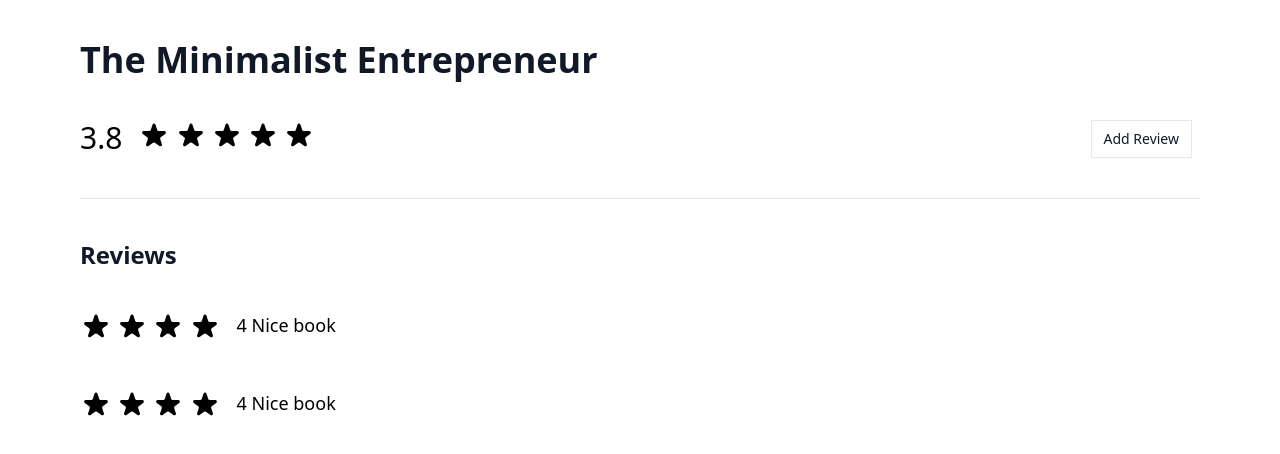
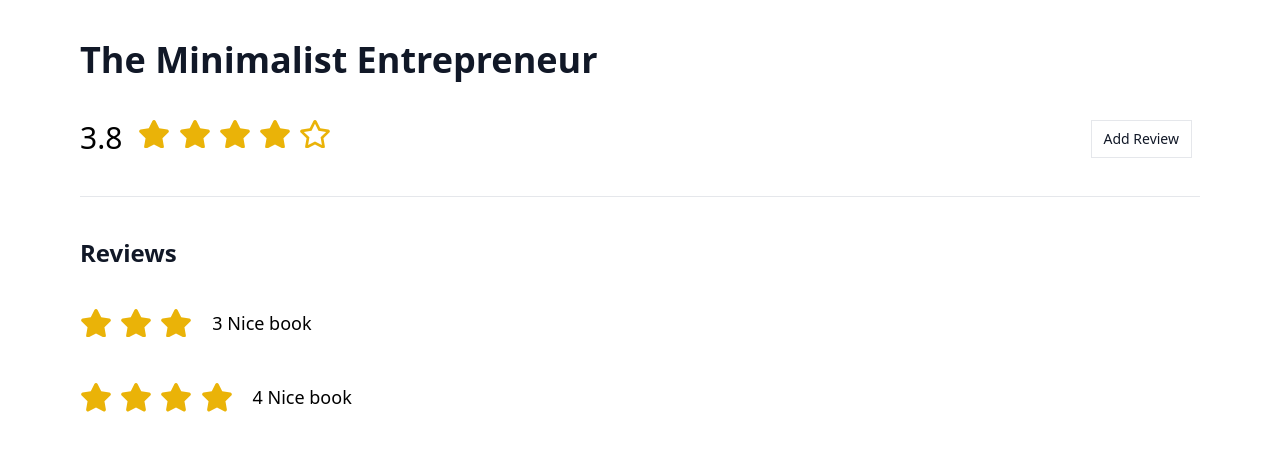
Before and after one commit to yosephoche/code-challenge, a plain HTML site: page frontend/index.html in a window 1280 px wide. Drawn offline with nearby package versions, Linux system fonts and the light colour scheme.

Commit message:
fill star color

```diff
--- a/frontend/index.html
+++ b/frontend/index.html
@@ -24,29 +24,30 @@
                 </div>
                 <div>
                     <button type="button">
-                        <svg fill="fill-blue-500" xmlns="http://www.w3.org/2000/svg" class="h-8 w-8" viewBox="0 0 20 20">
-                            <path d="M9.049 2.927c.3-.921 1.603-.921 1.902 0l1.07 3.292a1 1 0 00.95.69h3.462c.969 0 1.371 1.24.588 1.81l-2.8 2.034a1 1 0 00-.364 1.118l1.07 3.292c.3.921-.755 1.688-1.54 1.118l-2.8-2.034a1 1 0 00-1.175 0l-2.8 2.034c-.784.57-1.838-.197-1.539-1.118l1.07-3.292a1 1 0 00-.364-1.118L2.98 8.72c-.783-.57-.38-1.81.588-1.81h3.461a1 1 0 00.951-.69l1.07-3.292z" />
+                        <svg aria-hidden="true" focusable="false" data-prefix="fas" data-icon="star" class="w-8 text-yellow-500 mr-1" role="img" xmlns="http://www.w3.org/2000/svg" viewBox="0 0 576 512">
+                            <path fill="currentColor" d="M259.3 17.8L194 150.2 47.9 171.5c-26.2 3.8-36.7 36.1-17.7 54.6l105.7 103-25 145.5c-4.5 26.3 23.2 46 46.4 33.7L288 439.6l130.7 68.7c23.2 12.2 50.9-7.4 46.4-33.7l-25-145.5 105.7-103c19-18.5 8.5-50.8-17.7-54.6L382 150.2 316.7 17.8c-11.7-23.6-45.6-23.9-57.4 0z"></path>
+                        </svg>
+
+                    </button>
+                    <button type="button">
+                        <svg aria-hidden="true" focusable="false" data-prefix="fas" data-icon="star" class="w-8 text-yellow-500 mr-1" role="img" xmlns="http://www.w3.org/2000/svg" viewBox="0 0 576 512">
+                            <path fill="currentColor" d="M259.3 17.8L194 150.2 47.9 171.5c-26.2 3.8-36.7 36.1-17.7 54.6l105.7 103-25 145.5c-4.5 26.3 23.2 46 46.4 33.7L288 439.6l130.7 68.7c23.2 12.2 50.9-7.4 46.4-33.7l-25-145.5 105.7-103c19-18.5 8.5-50.8-17.7-54.6L382 150.2 316.7 17.8c-11.7-23.6-45.6-23.9-57.4 0z"></path>
                         </svg>
                     </button>
                     <button type="button">
-                        <svg fill="fill-blue-500" xmlns="http://www.w3.org/2000/svg" class="h-8 w-8" viewBox="0 0 20 20">
-                            <path d="M9.049 2.927c.3-.921 1.603-.921 1.902 0l1.07 3.292a1 1 0 00.95.69h3.462c.969 0 1.371 1.24.588 1.81l-2.8 2.034a1 1 0 00-.364 1.118l1.07 3.292c.3.921-.755 1.688-1.54 1.118l-2.8-2.034a1 1 0 00-1.175 0l-2.8 2.034c-.784.57-1.838-.197-1.539-1.118l1.07-3.292a1 1 0 00-.364-1.118L2.98 8.72c-.783-.57-.38-1.81.588-1.81h3.461a1 1 0 00.951-.69l1.07-3.292z" />
+                        <svg aria-hidden="true" focusable="false" data-prefix="fas" data-icon="star" class="w-8 text-yellow-500 mr-1" role="img" xmlns="http://www.w3.org/2000/svg" viewBox="0 0 576 512">
+                            <path fill="currentColor" d="M259.3 17.8L194 150.2 47.9 171.5c-26.2 3.8-36.7 36.1-17.7 54.6l105.7 103-25 145.5c-4.5 26.3 23.2 46 46.4 33.7L288 439.6l130.7 68.7c23.2 12.2 50.9-7.4 46.4-33.7l-25-145.5 105.7-103c19-18.5 8.5-50.8-17.7-54.6L382 150.2 316.7 17.8c-11.7-23.6-45.6-23.9-57.4 0z"></path>
                         </svg>
                     </button>
                     <button type="button">
-                        <svg fill="fill-blue-500" xmlns="http://www.w3.org/2000/svg" class="h-8 w-8" viewBox="0 0 20 20">
-                            <path d="M9.049 2.927c.3-.921 1.603-.921 1.902 0l1.07 3.292a1 1 0 00.95.69h3.462c.969 0 1.371 1.24.588 1.81l-2.8 2.034a1 1 0 00-.364 1.118l1.07 3.292c.3.921-.755 1.688-1.54 1.118l-2.8-2.034a1 1 0 00-1.175 0l-2.8 2.034c-.784.57-1.838-.197-1.539-1.118l1.07-3.292a1 1 0 00-.364-1.118L2.98 8.72c-.783-.57-.38-1.81.588-1.81h3.461a1 1 0 00.951-.69l1.07-3.292z" />
+                        <svg aria-hidden="true" focusable="false" data-prefix="fas" data-icon="star" class="w-8 text-yellow-500 mr-1" role="img" xmlns="http://www.w3.org/2000/svg" viewBox="0 0 576 512">
+                            <path fill="currentColor" d="M259.3 17.8L194 150.2 47.9 171.5c-26.2 3.8-36.7 36.1-17.7 54.6l105.7 103-25 145.5c-4.5 26.3 23.2 46 46.4 33.7L288 439.6l130.7 68.7c23.2 12.2 50.9-7.4 46.4-33.7l-25-145.5 105.7-103c19-18.5 8.5-50.8-17.7-54.6L382 150.2 316.7 17.8c-11.7-23.6-45.6-23.9-57.4 0z"></path>
                         </svg>
                     </button>
                     <button type="button">
-                        <svg fill="fill-blue-500" xmlns="http://www.w3.org/2000/svg" class="h-8 w-8" viewBox="0 0 20 20">
-                            <path d="M9.049 2.927c.3-.921 1.603-.921 1.902 0l1.07 3.292a1 1 0 00.95.69h3.462c.969 0 1.371 1.24.588 1.81l-2.8 2.034a1 1 0 00-.364 1.118l1.07 3.292c.3.921-.755 1.688-1.54 1.118l-2.8-2.034a1 1 0 00-1.175 0l-2.8 2.034c-.784.57-1.838-.197-1.539-1.118l1.07-3.292a1 1 0 00-.364-1.118L2.98 8.72c-.783-.57-.38-1.81.588-1.81h3.461a1 1 0 00.951-.69l1.07-3.292z" />
-                        </svg>
-                    </button>
-                    <button type="button">
-                        <svg fill="fill-blue-500" xmlns="http://www.w3.org/2000/svg" class="h-8 w-8" viewBox="0 0 20 20">
-                            <path d="M9.049 2.927c.3-.921 1.603-.921 1.902 0l1.07 3.292a1 1 0 00.95.69h3.462c.969 0 1.371 1.24.588 1.81l-2.8 2.034a1 1 0 00-.364 1.118l1.07 3.292c.3.921-.755 1.688-1.54 1.118l-2.8-2.034a1 1 0 00-1.175 0l-2.8 2.034c-.784.57-1.838-.197-1.539-1.118l1.07-3.292a1 1 0 00-.364-1.118L2.98 8.72c-.783-.57-.38-1.81.588-1.81h3.461a1 1 0 00.951-.69l1.07-3.292z" />
-                        </svg>
+                        <svg aria-hidden="true" focusable="false" data-prefix="far" data-icon="star" class="w-8 text-yellow-500 mr-1" role="img" xmlns="http://www.w3.org/2000/svg" viewBox="0 0 576 512">
+                            <path fill="currentColor" d="M528.1 171.5L382 150.2 316.7 17.8c-11.7-23.6-45.6-23.9-57.4 0L194 150.2 47.9 171.5c-26.2 3.8-36.7 36.1-17.7 54.6l105.7 103-25 145.5c-4.5 26.3 23.2 46 46.4 33.7L288 439.6l130.7 68.7c23.2 12.2 50.9-7.4 46.4-33.7l-25-145.5 105.7-103c19-18.5 8.5-50.8-17.7-54.6zM388.6 312.3l23.7 138.4L288 385.4l-124.3 65.3 23.7-138.4-100.6-98 139-20.2 62.2-126 62.2 126 139 20.2-100.6 98z"></path>
+                          </svg>
                     </button>
 
                 </div>
@@ -64,52 +65,46 @@
                 <div class="flex content-center space-x-4 mb-10">
                     <div>
                         <button type="button">
-                            <svg fill="fill-blue-500" xmlns="http://www.w3.org/2000/svg" class="h-8 w-8" viewBox="0 0 20 20">
-                                <path d="M9.049 2.927c.3-.921 1.603-.921 1.902 0l1.07 3.292a1 1 0 00.95.69h3.462c.969 0 1.371 1.24.588 1.81l-2.8 2.034a1 1 0 00-.364 1.118l1.07 3.292c.3.921-.755 1.688-1.54 1.118l-2.8-2.034a1 1 0 00-1.175 0l-2.8 2.034c-.784.57-1.838-.197-1.539-1.118l1.07-3.292a1 1 0 00-.364-1.118L2.98 8.72c-.783-.57-.38-1.81.588-1.81h3.461a1 1 0 00.951-.69l1.07-3.292z" />
+                            <svg aria-hidden="true" focusable="false" data-prefix="fas" data-icon="star" class="w-8 text-yellow-500 mr-1" role="img" xmlns="http://www.w3.org/2000/svg" viewBox="0 0 576 512">
+                                <path fill="currentColor" d="M259.3 17.8L194 150.2 47.9 171.5c-26.2 3.8-36.7 36.1-17.7 54.6l105.7 103-25 145.5c-4.5 26.3 23.2 46 46.4 33.7L288 439.6l130.7 68.7c23.2 12.2 50.9-7.4 46.4-33.7l-25-145.5 105.7-103c19-18.5 8.5-50.8-17.7-54.6L382 150.2 316.7 17.8c-11.7-23.6-45.6-23.9-57.4 0z"></path>
                             </svg>
                         </button>
                         <button type="button">
-                            <svg fill="fill-blue-500" xmlns="http://www.w3.org/2000/svg" class="h-8 w-8" viewBox="0 0 20 20">
-                                <path d="M9.049 2.927c.3-.921 1.603-.921 1.902 0l1.07 3.292a1 1 0 00.95.69h3.462c.969 0 1.371 1.24.588 1.81l-2.8 2.034a1 1 0 00-.364 1.118l1.07 3.292c.3.921-.755 1.688-1.54 1.118l-2.8-2.034a1 1 0 00-1.175 0l-2.8 2.034c-.784.57-1.838-.197-1.539-1.118l1.07-3.292a1 1 0 00-.364-1.118L2.98 8.72c-.783-.57-.38-1.81.588-1.81h3.461a1 1 0 00.951-.69l1.07-3.292z" />
+                            <svg aria-hidden="true" focusable="false" data-prefix="fas" data-icon="star" class="w-8 text-yellow-500 mr-1" role="img" xmlns="http://www.w3.org/2000/svg" viewBox="0 0 576 512">
+                                <path fill="currentColor" d="M259.3 17.8L194 150.2 47.9 171.5c-26.2 3.8-36.7 36.1-17.7 54.6l105.7 103-25 145.5c-4.5 26.3 23.2 46 46.4 33.7L288 439.6l130.7 68.7c23.2 12.2 50.9-7.4 46.4-33.7l-25-145.5 105.7-103c19-18.5 8.5-50.8-17.7-54.6L382 150.2 316.7 17.8c-11.7-23.6-45.6-23.9-57.4 0z"></path>
                             </svg>
                         </button>
                         <button type="button">
-                            <svg fill="fill-blue-500" xmlns="http://www.w3.org/2000/svg" class="h-8 w-8" viewBox="0 0 20 20">
-                                <path d="M9.049 2.927c.3-.921 1.603-.921 1.902 0l1.07 3.292a1 1 0 00.95.69h3.462c.969 0 1.371 1.24.588 1.81l-2.8 2.034a1 1 0 00-.364 1.118l1.07 3.292c.3.921-.755 1.688-1.54 1.118l-2.8-2.034a1 1 0 00-1.175 0l-2.8 2.034c-.784.57-1.838-.197-1.539-1.118l1.07-3.292a1 1 0 00-.364-1.118L2.98 8.72c-.783-.57-.38-1.81.588-1.81h3.461a1 1 0 00.951-.69l1.07-3.292z" />
+                            <svg aria-hidden="true" focusable="false" data-prefix="fas" data-icon="star" class="w-8 text-yellow-500 mr-1" role="img" xmlns="http://www.w3.org/2000/svg" viewBox="0 0 576 512">
+                                <path fill="currentColor" d="M259.3 17.8L194 150.2 47.9 171.5c-26.2 3.8-36.7 36.1-17.7 54.6l105.7 103-25 145.5c-4.5 26.3 23.2 46 46.4 33.7L288 439.6l130.7 68.7c23.2 12.2 50.9-7.4 46.4-33.7l-25-145.5 105.7-103c19-18.5 8.5-50.8-17.7-54.6L382 150.2 316.7 17.8c-11.7-23.6-45.6-23.9-57.4 0z"></path>
                             </svg>
                         </button>
-                        <button type="button">
-                            <svg fill="fill-blue-500" xmlns="http://www.w3.org/2000/svg" class="h-8 w-8" viewBox="0 0 20 20">
-                                <path d="M9.049 2.927c.3-.921 1.603-.921 1.902 0l1.07 3.292a1 1 0 00.95.69h3.462c.969 0 1.371 1.24.588 1.81l-2.8 2.034a1 1 0 00-.364 1.118l1.07 3.292c.3.921-.755 1.688-1.54 1.118l-2.8-2.034a1 1 0 00-1.175 0l-2.8 2.034c-.784.57-1.838-.197-1.539-1.118l1.07-3.292a1 1 0 00-.364-1.118L2.98 8.72c-.783-.57-.38-1.81.588-1.81h3.461a1 1 0 00.951-.69l1.07-3.292z" />
-                            </svg>
-                        </button>
-
                     </div>
                     <div class="">
-                        <span class="text-lg decoration-auto">4 Nice book</span>
+                        <span class="text-lg decoration-auto">3 Nice book</span>
                     </div>
                 </div>
 
                 <div class="flex content-center space-x-4 mb-10">
                     <div>
                         <button type="button">
-                            <svg fill="fill-blue-500" xmlns="http://www.w3.org/2000/svg" class="h-8 w-8" viewBox="0 0 20 20">
-                                <path d="M9.049 2.927c.3-.921 1.603-.921 1.902 0l1.07 3.292a1 1 0 00.95.69h3.462c.969 0 1.371 1.24.588 1.81l-2.8 2.034a1 1 0 00-.364 1.118l1.07 3.292c.3.921-.755 1.688-1.54 1.118l-2.8-2.034a1 1 0 00-1.175 0l-2.8 2.034c-.784.57-1.838-.197-1.539-1.118l1.07-3.292a1 1 0 00-.364-1.118L2.98 8.72c-.783-.57-.38-1.81.588-1.81h3.461a1 1 0 00.951-.69l1.07-3.292z" />
+                            <svg aria-hidden="true" focusable="false" data-prefix="fas" data-icon="star" class="w-8 text-yellow-500 mr-1" role="img" xmlns="http://www.w3.org/2000/svg" viewBox="0 0 576 512">
+                                <path fill="currentColor" d="M259.3 17.8L194 150.2 47.9 171.5c-26.2 3.8-36.7 36.1-17.7 54.6l105.7 103-25 145.5c-4.5 26.3 23.2 46 46.4 33.7L288 439.6l130.7 68.7c23.2 12.2 50.9-7.4 46.4-33.7l-25-145.5 105.7-103c19-18.5 8.5-50.8-17.7-54.6L382 150.2 316.7 17.8c-11.7-23.6-45.6-23.9-57.4 0z"></path>
                             </svg>
                         </button>
                         <button type="button">
-                            <svg fill="fill-blue-500" xmlns="http://www.w3.org/2000/svg" class="h-8 w-8" viewBox="0 0 20 20">
-                                <path d="M9.049 2.927c.3-.921 1.603-.921 1.902 0l1.07 3.292a1 1 0 00.95.69h3.462c.969 0 1.371 1.24.588 1.81l-2.8 2.034a1 1 0 00-.364 1.118l1.07 3.292c.3.921-.755 1.688-1.54 1.118l-2.8-2.034a1 1 0 00-1.175 0l-2.8 2.034c-.784.57-1.838-.197-1.539-1.118l1.07-3.292a1 1 0 00-.364-1.118L2.98 8.72c-.783-.57-.38-1.81.588-1.81h3.461a1 1 0 00.951-.69l1.07-3.292z" />
+                            <svg aria-hidden="true" focusable="false" data-prefix="fas" data-icon="star" class="w-8 text-yellow-500 mr-1" role="img" xmlns="http://www.w3.org/2000/svg" viewBox="0 0 576 512">
+                                <path fill="currentColor" d="M259.3 17.8L194 150.2 47.9 171.5c-26.2 3.8-36.7 36.1-17.7 54.6l105.7 103-25 145.5c-4.5 26.3 23.2 46 46.4 33.7L288 439.6l130.7 68.7c23.2 12.2 50.9-7.4 46.4-33.7l-25-145.5 105.7-103c19-18.5 8.5-50.8-17.7-54.6L382 150.2 316.7 17.8c-11.7-23.6-45.6-23.9-57.4 0z"></path>
                             </svg>
                         </button>
                         <button type="button">
-                            <svg fill="fill-blue-500" xmlns="http://www.w3.org/2000/svg" class="h-8 w-8" viewBox="0 0 20 20">
-                                <path d="M9.049 2.927c.3-.921 1.603-.921 1.902 0l1.07 3.292a1 1 0 00.95.69h3.462c.969 0 1.371 1.24.588 1.81l-2.8 2.034a1 1 0 00-.364 1.118l1.07 3.292c.3.921-.755 1.688-1.54 1.118l-2.8-2.034a1 1 0 00-1.175 0l-2.8 2.034c-.784.57-1.838-.197-1.539-1.118l1.07-3.292a1 1 0 00-.364-1.118L2.98 8.72c-.783-.57-.38-1.81.588-1.81h3.461a1 1 0 00.951-.69l1.07-3.292z" />
+                            <svg aria-hidden="true" focusable="false" data-prefix="fas" data-icon="star" class="w-8 text-yellow-500 mr-1" role="img" xmlns="http://www.w3.org/2000/svg" viewBox="0 0 576 512">
+                                <path fill="currentColor" d="M259.3 17.8L194 150.2 47.9 171.5c-26.2 3.8-36.7 36.1-17.7 54.6l105.7 103-25 145.5c-4.5 26.3 23.2 46 46.4 33.7L288 439.6l130.7 68.7c23.2 12.2 50.9-7.4 46.4-33.7l-25-145.5 105.7-103c19-18.5 8.5-50.8-17.7-54.6L382 150.2 316.7 17.8c-11.7-23.6-45.6-23.9-57.4 0z"></path>
                             </svg>
                         </button>
                         <button type="button">
-                            <svg fill="fill-blue-500" xmlns="http://www.w3.org/2000/svg" class="h-8 w-8" viewBox="0 0 20 20">
-                                <path d="M9.049 2.927c.3-.921 1.603-.921 1.902 0l1.07 3.292a1 1 0 00.95.69h3.462c.969 0 1.371 1.24.588 1.81l-2.8 2.034a1 1 0 00-.364 1.118l1.07 3.292c.3.921-.755 1.688-1.54 1.118l-2.8-2.034a1 1 0 00-1.175 0l-2.8 2.034c-.784.57-1.838-.197-1.539-1.118l1.07-3.292a1 1 0 00-.364-1.118L2.98 8.72c-.783-.57-.38-1.81.588-1.81h3.461a1 1 0 00.951-.69l1.07-3.292z" />
+                            <svg aria-hidden="true" focusable="false" data-prefix="fas" data-icon="star" class="w-8 text-yellow-500 mr-1" role="img" xmlns="http://www.w3.org/2000/svg" viewBox="0 0 576 512">
+                                <path fill="currentColor" d="M259.3 17.8L194 150.2 47.9 171.5c-26.2 3.8-36.7 36.1-17.7 54.6l105.7 103-25 145.5c-4.5 26.3 23.2 46 46.4 33.7L288 439.6l130.7 68.7c23.2 12.2 50.9-7.4 46.4-33.7l-25-145.5 105.7-103c19-18.5 8.5-50.8-17.7-54.6L382 150.2 316.7 17.8c-11.7-23.6-45.6-23.9-57.4 0z"></path>
                             </svg>
                         </button>
                     </div>
```
